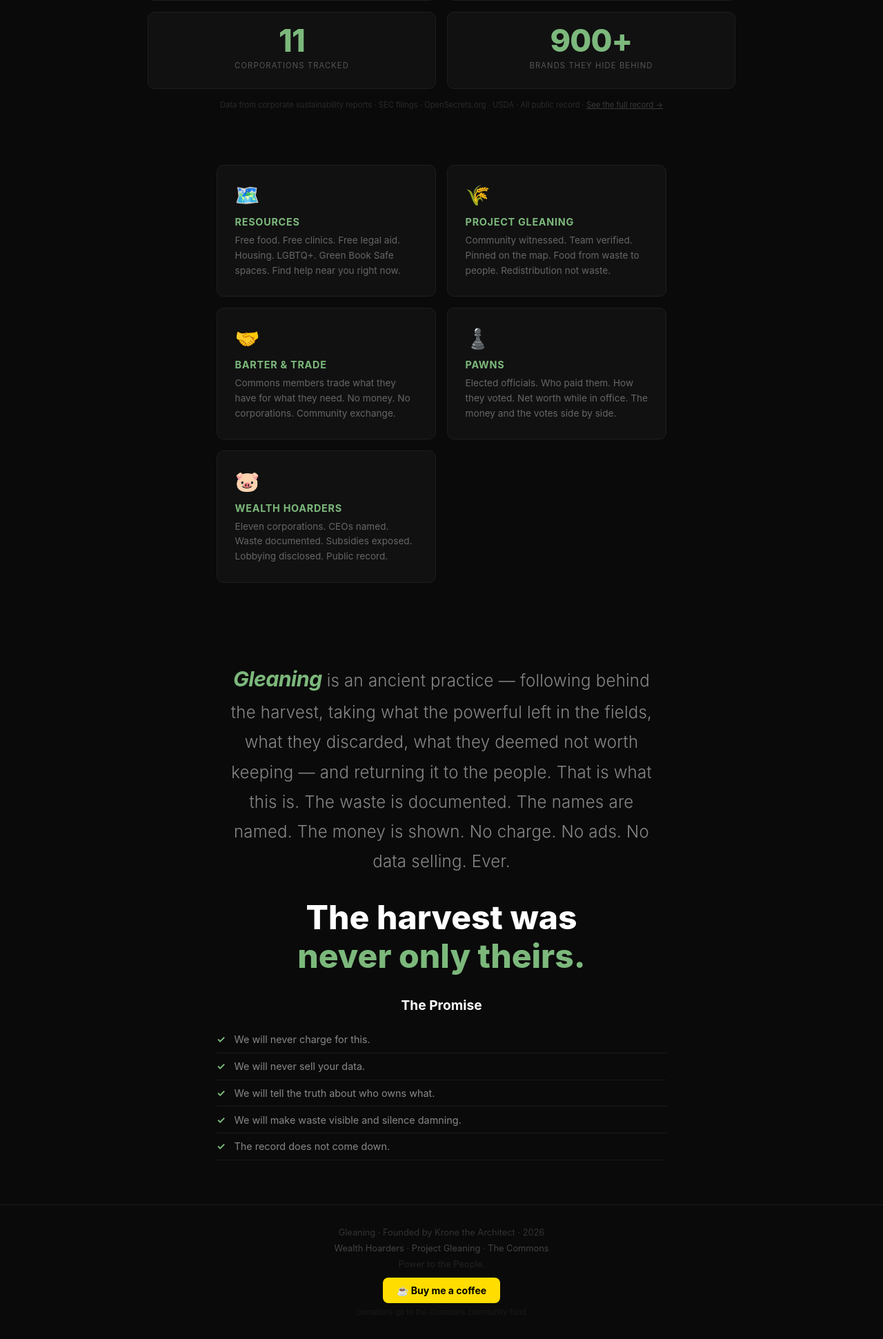
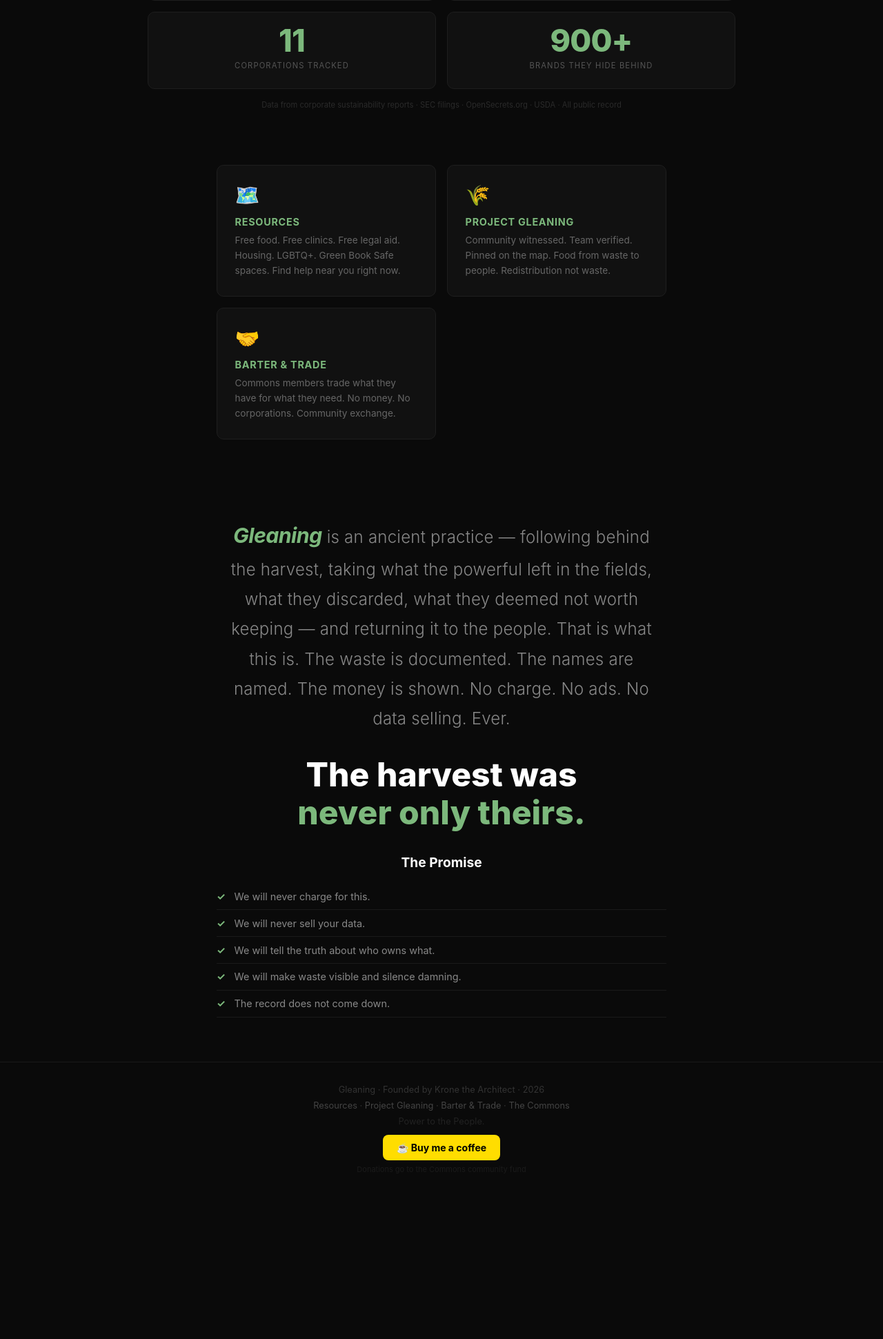
Before and after one commit to Kronestones/gleaning, a FastAPI app: page / in a window 1280 px wide. Shown: the part 460-2401 px from the top of the page at 69% size. After the commit the page ends 2161 px from the top, so only its background shows below. Run offline with FastAPI, Linux system fonts and the light colour scheme; data comes from the database, SQL or seed files in the repository; data that the repository does not hold is empty; parts of the project's set-up code (start-up, migrations or seed data) failed here and were passed over.

Commit message:
refactor: remove Pawns and Wealth Hoarders from nav and landing page — focus on Resources, Project Gleaning, and Barter and Trade

```diff
--- a/templates/barter.html
+++ b/templates/barter.html
@@ -42,8 +42,6 @@
     <a href="/resources">Resources</a>
     <a href="/hoarders">Project Gleaning</a>
     <a href="/barter" class="active">Barter & Trade</a>
-    <a href="/pawns">Pawns</a>
-    <a href="/stats">Wealth Hoarders</a>
   </div>
 </nav>
 
--- a/templates/flagged.html
+++ b/templates/flagged.html
@@ -58,7 +58,6 @@
 <nav class="nav">
   <a href="/" class="nav-logo">🌾 Gleaning</a>
   <div class="nav-links">
-    <a href="/stats">Wealth Hoarders</a>
     <a href="/hoarders">Project Gleaning</a>
     <a href="/resources">Resources</a>
     <a href="/hoarders/moderate">Moderate</a>
@@ -96,7 +95,7 @@
 
 <footer>
   <p>Gleaning · No advertising · No data selling · Power to the People</p>
-  <p>Founded by Krone the Architect · <a href="/stats">Wealth Hoarders</a> · <a href="/hoarders">Project Gleaning</a></p>
+  <p>Founded by Krone the Architect ·  · <a href="/hoarders">Project Gleaning</a></p>
 </footer>
 
 <script>
--- a/templates/hoarders.html
+++ b/templates/hoarders.html
@@ -97,8 +97,6 @@
     <a href="/resources">Resources</a>
     <a href="/hoarders" class="active">Project Gleaning</a>
     <a href="/barter">Barter & Trade</a>
-    <a href="/pawns">Pawns</a>
-    <a href="/stats">Wealth Hoarders</a>
 
   </div>
 </nav>
@@ -192,7 +190,7 @@
 
 <footer>
   <p>Gleaning · No advertising · No data selling · Power to the People</p>
-  <p>Founded by Krone the Architect · <a href="/stats">Wealth Hoarders</a> · <a href="/">Home</a></p>
+  <p>Founded by Krone the Architect ·  · <a href="/">Home</a></p>
 
 </footer>
 
--- a/templates/index.html
+++ b/templates/index.html
@@ -315,7 +315,7 @@
 
     <div class="impact-source">
         Data from corporate sustainability reports · SEC filings · OpenSecrets.org · USDA · All public record
-        · <a href="/stats" style="color:#3a3a3a;">See the full record →</a>
+
     </div>
 
 </div>
@@ -336,16 +336,7 @@
         <h3>Barter & Trade</h3>
         <p>Commons members trade what they have for what they need. No money. No corporations. Community exchange.</p>
     </a>
-    <a href="/pawns" class="card">
-        <div class="card-icon">♟️</div>
-        <h3>Pawns</h3>
-        <p>Elected officials. Who paid them. How they voted. Net worth while in office. The money and the votes side by side.</p>
-    </a>
-    <a href="/stats" class="card">
-        <div class="card-icon">🐷</div>
-        <h3>Wealth Hoarders</h3>
-        <p>Eleven corporations. CEOs named. Waste documented. Subsidies exposed. Lobbying disclosed. Public record.</p>
-    </a>
+
 
 </div>
 
@@ -377,8 +368,9 @@
 <footer>
     <p>Gleaning · Founded by Krone the Architect · 2026</p>
     <p style="margin-top:0.5rem">
-        <a href="/stats">Wealth Hoarders</a> ·
+        <a href="/resources">Resources</a> ·
         <a href="/hoarders">Project Gleaning</a> ·
+        <a href="/barter">Barter &amp; Trade</a> ·
         <a href="https://the-commons.onrender.com">The Commons</a>
     </p>
     <p style="margin-top:0.5rem; color:#222">Power to the People.</p>
--- a/templates/moderate.html
+++ b/templates/moderate.html
@@ -129,7 +129,7 @@
   <nav class="nav">
     <a href="/" class="nav-logo">🌾 Gleaning</a>
     <span class="nav-spirit">The harvest was never only theirs.</span>
-    <div class="nav-links"><a href="/stats">Hoarders</a><a href="/hoarders">The Gleaning</a></div>
+    <div class="nav-links"><a href="/hoarders">The Gleaning</a></div>
   </nav>
 
   <main class="main">
--- a/templates/pawns.html
+++ b/templates/pawns.html
@@ -104,8 +104,6 @@
     <a href="/resources">Resources</a>
     <a href="/hoarders">Project Gleaning</a>
     <a href="/barter">Barter & Trade</a>
-    <a href="/pawns" class="active">Pawns</a>
-    <a href="/stats">Wealth Hoarders</a>
   </div>
 </nav>
 
@@ -248,7 +246,7 @@
 
 <footer>
   <p>Gleaning · No advertising · No data selling · Power to the People</p>
-  <p>Founded by Krone the Architect · <a href="/stats">Wealth Hoarders</a> · <a href="/puppet-masters">Puppet Masters</a> · <a href="/pawns">Pawns</a> · <a href="/">Home</a></p>
+  <p>Founded by Krone the Architect ·  · <a href="/puppet-masters">Puppet Masters</a> · <a href="/pawns">Pawns</a> · <a href="/">Home</a></p>
   <p style="font-size:11px;color:#444;margin-top:8px">All data public record · FEC · OpenSecrets.org · STOCK Act · congress.gov · Ballotpedia</p>
 </footer>
 
--- a/templates/resources.html
+++ b/templates/resources.html
@@ -393,8 +393,6 @@
     <a href="/resources" class="active">Resources</a>
     <a href="/hoarders">Project Gleaning</a>
     <a href="/barter">Barter & Trade</a>
-    <a href="/pawns">Pawns</a>
-    <a href="/stats">Wealth Hoarders</a>
   </div>
 </div>
 
--- a/templates/stats.html
+++ b/templates/stats.html
@@ -124,8 +124,6 @@
     <a href="/resources">Resources</a>
     <a href="/hoarders">Project Gleaning</a>
     <a href="/barter">Barter & Trade</a>
-    <a href="/pawns">Pawns</a>
-    <a href="/stats" class="active">Wealth Hoarders</a>
 
   </div>
 </nav>
--- a/templates/submit.html
+++ b/templates/submit.html
@@ -92,7 +92,6 @@
   <a href="/" class="nav-logo">🌾 Gleaning</a>
   <span class="nav-spirit">The harvest was never only theirs.</span>
   <div class="nav-links">
-    <a href="/stats">Wealth Hoarders</a>
     <a href="/hoarders">Project Gleaning</a>
     <a href="/resources">Resources</a>
   </div>
```
